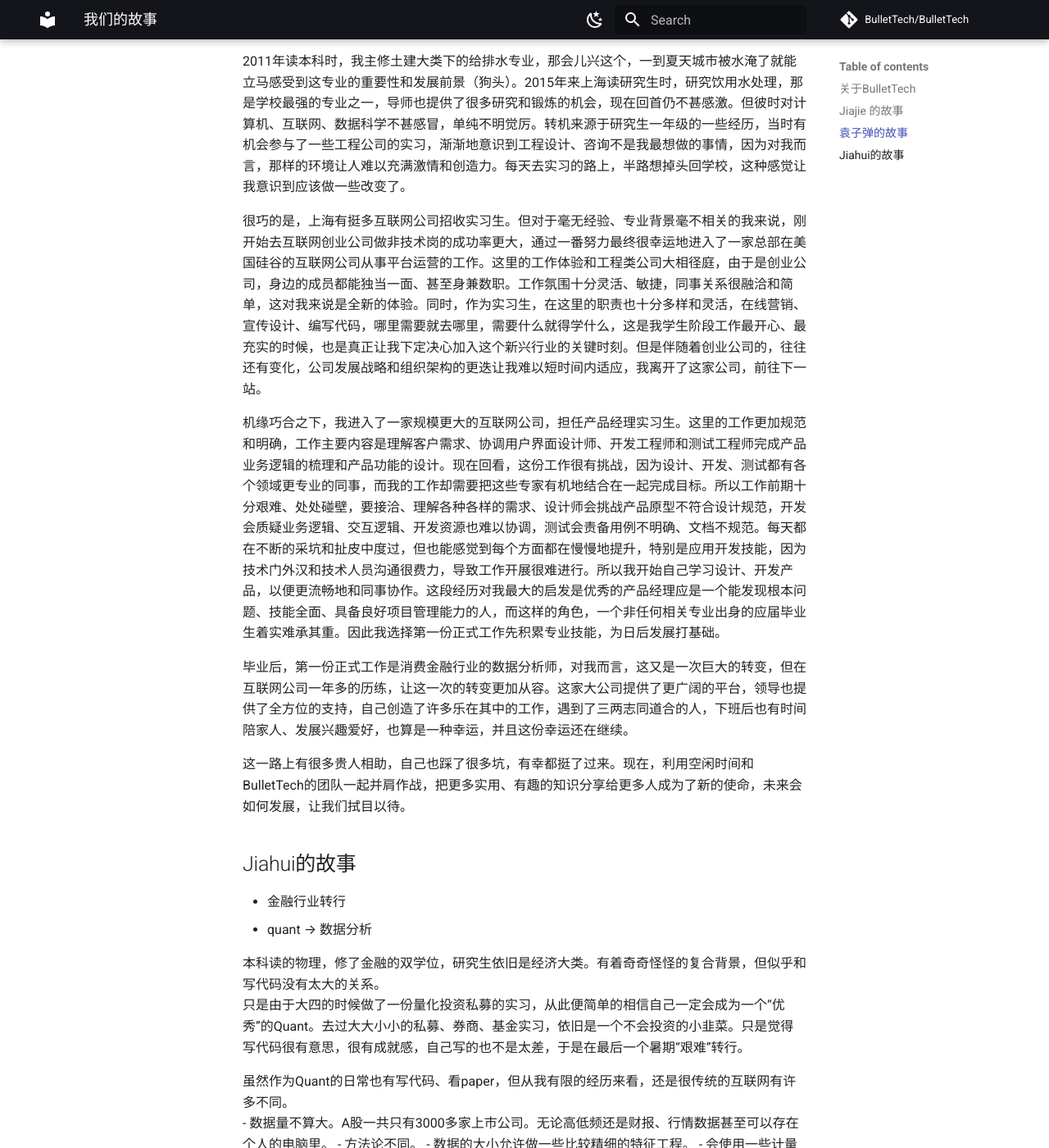
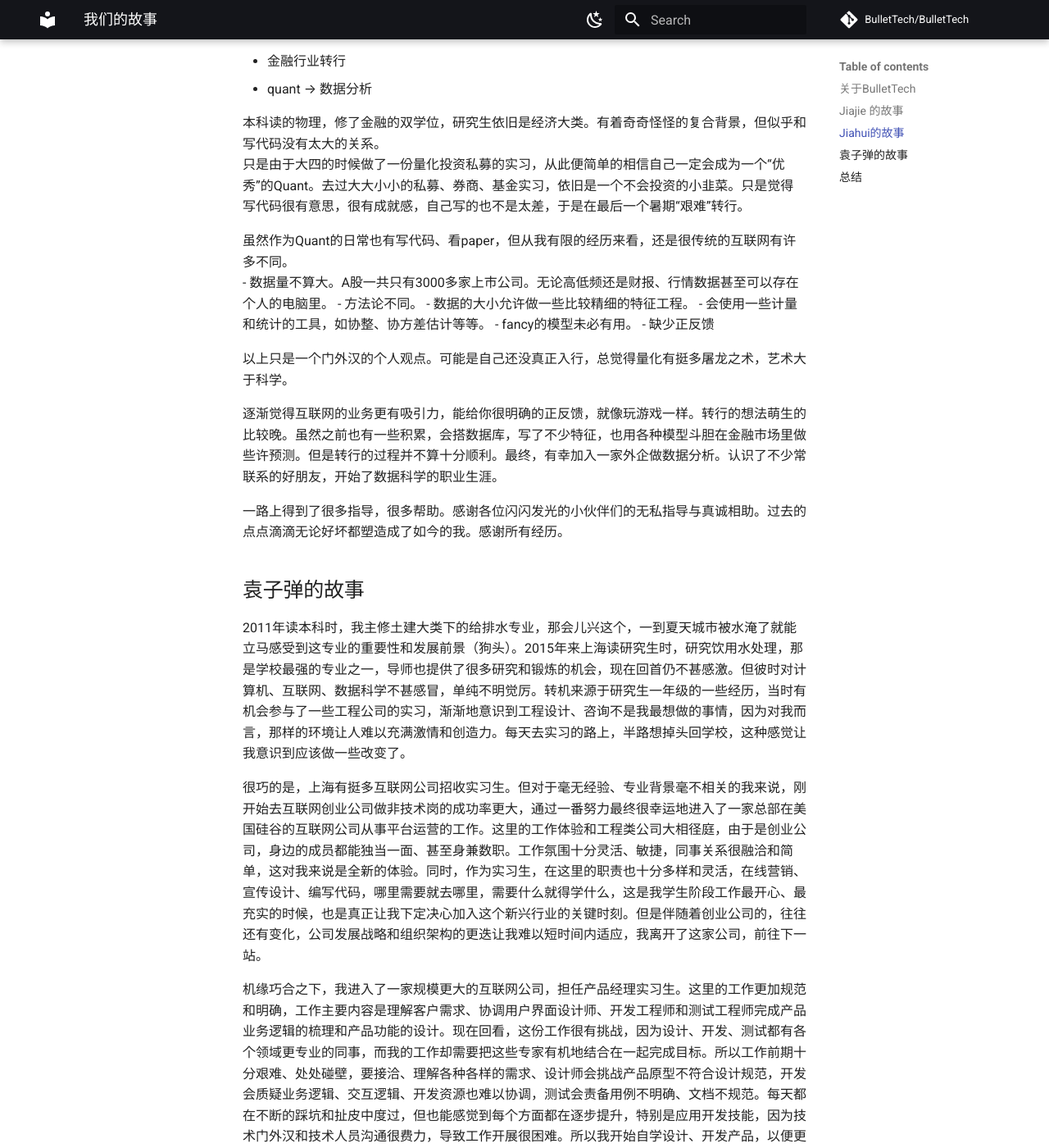
Before and after one commit to BulletTech/BulletTech, an MkDocs documentation site: the page built from docs/our_story.md, in a window 1280 px wide and 1400 px high, scrolled down 1800 px. Shown: the whole window at 82% size. Built offline with MkDocs 1.6.1 and Material for MkDocs 9.7.7, drawn with Linux system fonts in a browser that asks for light colours; comment, search, counter and statistics services are not loaded; some of the changed text lies outside the part shown.

Commit message:
Update the ending

```diff
--- a/docs/our_story.md
+++ b/docs/our_story.md
@@ -21,7 +21,7 @@
 - CSDN，BulletTech，内容分发渠道，将同步发表微信公众号里偏技术型的文章
 - 小红书，BulletTech，内容分发渠道，将同步发表微信公众号里的短视频
 
-这些渠道的反馈对于我们的发展都至关重要，内容输出的重点将根据用户的声音进行快速调整，确保内容对大家是真实有用的。
+这些渠道的反馈对于我们的发展都至关重要，内容输出的重点将根据用户的声音进行快速调整，确保内容对大家是有用的。
 
 ## Jiajie 的故事
 
@@ -34,18 +34,6 @@
 但是我和科班出身的同学之间的差距，不是一两节课就可以弥补的。在找实习期间才发现数据科学相关的岗位门槛，不是一个三个月入门的我可以够得上的。退而求其次，我选择了先"入行"，进入依托计算机和数据发展的互联网行业的非技术岗位。我进入的公司不大但却"五脏俱全"，不论哪个部门都有着一群专业，有趣，友好的同事。我也有幸能向算法/数据部门的同事甚至负责人请教问题，为自己之后的学习路线设计方向。
 
 越是接触，越是发现这个数据科学是一片广阔且边缘在不断扩张的交叉领域。兜兜转转，我有幸来到了目前所在的金融行业公司做数据分析，然而即便是同一个title，公司内各位同事的工作性质也不尽相同。更让我惊喜的是，公司间同事的氛围某种程度上更像是同学，遇到了不少抑或是有趣抑或是目标相近，经验丰富的同级同事和seniors。和他们工作中和工作外的交流，给我提供了不少专业上以及专业方向以外的指引，也让我自身的定位和对未来的规划渐渐清晰。
-
-## 袁子弹的故事
-
-2011年读本科时，我主修土建大类下的给排水专业，那会儿兴这个，一到夏天城市被水淹了就能立马感受到这专业的重要性和发展前景（狗头）。2015年来上海读研究生时，研究饮用水处理，那是学校最强的专业之一，导师也提供了很多研究和锻炼的机会，现在回首仍不甚感激。但彼时对计算机、互联网、数据科学不甚感冒，单纯不明觉厉。转机来源于研究生一年级的一些经历，当时有机会参与了一些工程公司的实习，渐渐地意识到工程设计、咨询不是我最想做的事情，因为对我而言，那样的环境让人难以充满激情和创造力。每天去实习的路上，半路想掉头回学校，这种感觉让我意识到应该做一些改变了。
-
-很巧的是，上海有挺多互联网公司招收实习生。但对于毫无经验、专业背景毫不相关的我来说，刚开始去互联网创业公司做非技术岗的成功率更大，通过一番努力最终很幸运地进入了一家总部在美国硅谷的互联网公司从事平台运营的工作。这里的工作体验和工程类公司大相径庭，由于是创业公司，身边的成员都能独当一面、甚至身兼数职。工作氛围十分灵活、敏捷，同事关系很融洽和简单，这对我来说是全新的体验。同时，作为实习生，在这里的职责也十分多样和灵活，在线营销、宣传设计、编写代码，哪里需要就去哪里，需要什么就得学什么，这是我学生阶段工作最开心、最充实的时候，也是真正让我下定决心加入这个新兴行业的关键时刻。但是伴随着创业公司的，往往还有变化，公司发展战略和组织架构的更迭让我难以短时间内适应，我离开了这家公司，前往下一站。
-
-机缘巧合之下，我进入了一家规模更大的互联网公司，担任产品经理实习生。这里的工作更加规范和明确，工作主要内容是理解客户需求、协调用户界面设计师、开发工程师和测试工程师完成产品业务逻辑的梳理和产品功能的设计。现在回看，这份工作很有挑战，因为设计、开发、测试都有各个领域更专业的同事，而我的工作却需要把这些专家有机地结合在一起完成目标。所以工作前期十分艰难、处处碰壁，要接洽、理解各种各样的需求、设计师会挑战产品原型不符合设计规范，开发会质疑业务逻辑、交互逻辑、开发资源也难以协调，测试会责备用例不明确、文档不规范。每天都在不断的采坑和扯皮中度过，但也能感觉到每个方面都在慢慢地提升，特别是应用开发技能，因为技术门外汉和技术人员沟通很费力，导致工作开展很难进行。所以我开始自己学习设计、开发产品，以便更流畅地和同事协作。这段经历对我最大的启发是优秀的产品经理应是一个能发现根本问题、技能全面、具备良好项目管理能力的人，而这样的角色，一个非任何相关专业出身的应届毕业生着实难承其重。因此我选择第一份正式工作先积累专业技能，为日后发展打基础。
-
-毕业后，第一份正式工作是消费金融行业的数据分析师，对我而言，这又是一次巨大的转变，但在互联网公司一年多的历练，让这一次的转变更加从容。这家大公司提供了更广阔的平台，领导也提供了全方位的支持，自己创造了许多乐在其中的工作，遇到了三两志同道合的人，下班后也有时间陪家人、发展兴趣爱好，也算是一种幸运，并且这份幸运还在继续。
-
-这一路上有很多贵人相助，自己也踩了很多坑，有幸都挺了过来。现在，利用空闲时间和BulletTech的团队一起并肩作战，把更多实用、有趣的知识分享给更多人成为了新的使命，未来会如何发展，让我们拭目以待。
 
 ## Jiahui的故事
 
@@ -69,3 +57,17 @@
 逐渐觉得互联网的业务更有吸引力，能给你很明确的正反馈，就像玩游戏一样。转行的想法萌生的比较晚。虽然之前也有一些积累，会搭数据库，写了不少特征，也用各种模型斗胆在金融市场里做些许预测。但是转行的过程并不算十分顺利。最终，有幸加入一家外企做数据分析。认识了不少常联系的好朋友，开始了数据科学的职业生涯。
 
 一路上得到了很多指导，很多帮助。感谢各位闪闪发光的小伙伴们的无私指导与真诚相助。过去的点点滴滴无论好坏都塑造成了如今的我。感谢所有经历。
+
+## 袁子弹的故事
+
+2011年读本科时，我主修土建大类下的给排水专业，那会儿兴这个，一到夏天城市被水淹了就能立马感受到这专业的重要性和发展前景（狗头）。2015年来上海读研究生时，研究饮用水处理，那是学校最强的专业之一，导师也提供了很多研究和锻炼的机会，现在回首仍不甚感激。但彼时对计算机、互联网、数据科学不甚感冒，单纯不明觉厉。转机来源于研究生一年级的一些经历，当时有机会参与了一些工程公司的实习，渐渐地意识到工程设计、咨询不是我最想做的事情，因为对我而言，那样的环境让人难以充满激情和创造力。每天去实习的路上，半路想掉头回学校，这种感觉让我意识到应该做一些改变了。
+
+很巧的是，上海有挺多互联网公司招收实习生。但对于毫无经验、专业背景毫不相关的我来说，刚开始去互联网创业公司做非技术岗的成功率更大，通过一番努力最终很幸运地进入了一家总部在美国硅谷的互联网公司从事平台运营的工作。这里的工作体验和工程类公司大相径庭，由于是创业公司，身边的成员都能独当一面、甚至身兼数职。工作氛围十分灵活、敏捷，同事关系很融洽和简单，这对我来说是全新的体验。同时，作为实习生，在这里的职责也十分多样和灵活，在线营销、宣传设计、编写代码，哪里需要就去哪里，需要什么就得学什么，这是我学生阶段工作最开心、最充实的时候，也是真正让我下定决心加入这个新兴行业的关键时刻。但是伴随着创业公司的，往往还有变化，公司发展战略和组织架构的更迭让我难以短时间内适应，我离开了这家公司，前往下一站。
+
+机缘巧合之下，我进入了一家规模更大的互联网公司，担任产品经理实习生。这里的工作更加规范和明确，工作主要内容是理解客户需求、协调用户界面设计师、开发工程师和测试工程师完成产品业务逻辑的梳理和产品功能的设计。现在回看，这份工作很有挑战，因为设计、开发、测试都有各个领域更专业的同事，而我的工作却需要把这些专家有机地结合在一起完成目标。所以工作前期十分艰难、处处碰壁，要接洽、理解各种各样的需求、设计师会挑战产品原型不符合设计规范，开发会质疑业务逻辑、交互逻辑、开发资源也难以协调，测试会责备用例不明确、文档不规范。每天都在不断的踩坑和扯皮中度过，但也能感觉到每个方面都在逐步提升，特别是应用开发技能，因为技术门外汉和技术人员沟通很费力，导致工作开展很困难。所以我开始自学设计、开发产品，以便更流畅地和同事协作。这段经历对我最大的启发是优秀的产品经理应是一个善于发现根本问题、技能全面、具备良好项目管理能力的人，而这样的角色，一个非任何相关专业出身的应届毕业生着实难承其重。因此我选择第一份正式工作先积累专业技能，为日后发展打基础。
+
+毕业后，第一份正式工作是消费金融行业的数据分析师，对我而言，这又是一次巨大的转变，但在互联网公司一年多的历练，让这一次的转变更加从容。这家大公司提供了更广阔的平台，领导也提供了全方位的支持，自己创造了许多乐在其中的工作，遇到了三两志同道合的人，下班后也有时间陪家人、发展兴趣爱好，也算是一种幸运，并且这份幸运还在继续。
+
+## 总结
+
+我们这一路上有很多贵人相助，自己也踩了很多坑，有幸都挺了过来。现在，利用空闲时间和团队一起并肩作战，把更多实用、有趣的知识分享给更多人成为了新的使命和乐趣，未来会如何发展，让我们拭目以待。
```
